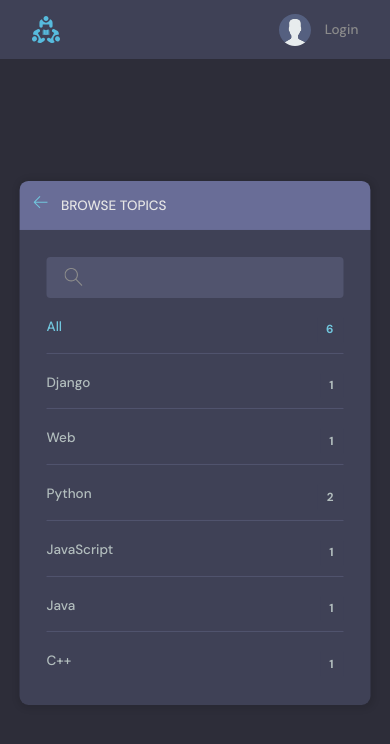
After one commit to yingzex/StudyBuddy, a Django app: page /topics/ in a window 390 px wide. The commit adds this page. Shown: the top 744 px of the page. Run offline with Django 3.2, Linux system fonts and the light colour scheme; data comes from the database, SQL or seed files in the repository.

Commit message:
mobile responsiveness
Signed-off-by: xyz <15109268895x@gmail.com>

```diff
--- a/base/templates/base/home.html
+++ b/base/templates/base/home.html
@@ -10,7 +10,7 @@
         <!-- Room List Start -->
         <div class="roomList">
           <div class="mobile-menu">
-            <form class="header__search">
+            <form action="{% url 'home' %}" class="header__search">
               <label>
                 <svg version="1.1" xmlns="http://www.w3.org/2000/svg" width="32" height="32" viewBox="0 0 32 32">
                   <title>search</title>
@@ -22,8 +22,8 @@
               </label>
             </form>
             <div class="mobile-menuItems">
-              <a class="btn btn--main btn--pill" href="#">Browse Topics</a>
-              <a class="btn btn--main btn--pill" href="#">Recent Activities</a>
+              <a class="btn btn--main btn--pill" href="{% url 'topics' %}">Browse Topics</a>
+              <a class="btn btn--main btn--pill" href="{% url 'activity' %}">Recent Activities</a>
             </div>
           </div>
           <div class="roomList__header">
--- /dev/null
+++ b/base/templates/base/topics.html
@@ -0,0 +1,47 @@
+{% extends 'main.html' %}
+{% block content %}
+<main class="create-room layout">
+  <div class="container">
+    <div class="layout__box">
+      <div class="layout__boxHeader">
+        <div class="layout__boxTitle">
+          <a href="{% url 'home' %}">
+            <svg version="1.1" xmlns="http://www.w3.org/2000/svg" width="32" height="32" viewBox="0 0 32 32">
+              <title>arrow-left</title>
+              <path
+                d="M13.723 2.286l-13.723 13.714 13.719 13.714 1.616-1.611-10.96-10.96h27.625v-2.286h-27.625l10.965-10.965-1.616-1.607z"
+              ></path>
+            </svg>
+          </a>
+          <h3>Browse Topics</h3>
+        </div>
+      </div>
+
+      <div class="topics-page layout__body">
+        <form action="" method="get" class="header__search">
+          <label>
+            <svg version="1.1" xmlns="http://www.w3.org/2000/svg" width="32" height="32" viewBox="0 0 32 32">
+              <title>search</title>
+              <path
+                d="M32 30.586l-10.845-10.845c1.771-2.092 2.845-4.791 2.845-7.741 0-6.617-5.383-12-12-12s-12 5.383-12 12c0 6.617 5.383 12 12 12 2.949 0 5.649-1.074 7.741-2.845l10.845 10.845 1.414-1.414zM12 22c-5.514 0-10-4.486-10-10s4.486-10 10-10c5.514 0 10 4.486 10 10s-4.486 10-10 10z"
+              ></path>
+            </svg>
+            <input name="q" laceholder="Search for topics" />
+          </label>
+        </form>
+
+        <ul class="topics__list">
+          <li>
+            <a href="{% url 'topics' %}" class="active">All <span>{{topics.count}}</span></a>
+          </li>
+          {% for topic in topics %}
+          <li>
+            <a href="{% url 'home' %}?q={{topic.name}}">{{topic.name}} <span>{{topic.room_set.all.count}}</span></a>
+          </li>
+          {% endfor %}
+        </ul>
+      </div>
+    </div>
+  </div>
+</main>
+{% endblock content %}
--- a/base/templates/base/topics_component.html
+++ b/base/templates/base/topics_component.html
@@ -12,7 +12,7 @@
       </li>
       {% endfor %}
     </ul>
-    <a class="btn btn--link" href="topics.html">
+    <a class="btn btn--link" href="{% url 'topics' %}">
       More
       <svg version="1.1" xmlns="http://www.w3.org/2000/svg" width="32" height="32" viewBox="0 0 32 32">
         <title>chevron-down</title>
--- a/base/urls.py
+++ b/base/urls.py
@@ -19,4 +19,7 @@ urlpatterns = [
     path('delete-message/<str:pk>/', views.deleteMessage, name="delete-message"),
 
     path('update-user/', views.updateUser, name="update-user"),
+
+    path('topics/', views.topicsPage, name="topics"),
+    path('activity/', views.activityPage, name="activity"),
 ]
--- a/base/views.py
+++ b/base/views.py
@@ -66,7 +66,7 @@ def home(request):
         Q(topic__name__icontains=q) |
         Q(name__icontains=q) |
         Q(description__icontains=q))
-    topics = Topic.objects.all()
+    topics = Topic.objects.all()[0:5]
     room_count = rooms.count()
     room_messages = Message.objects.filter(Q(room__topic__name__icontains=q))
 
@@ -184,3 +184,12 @@ def updateUser(request):
             form.save()
             return redirect('user-profile',pk=user.id)
     return render(request, 'base/update-user.html', {'form':form})
+
+def topicsPage(request):
+    q = request.GET.get('q') if request.GET.get('q')!=None else '' # get parameter q from url
+    topics = Topic.objects.filter(name__icontains=q)
+    return render(request, 'base/topics.html', {'topics': topics})
+
+def activityPage(request):
+    room_messages = Message.objects.all()
+    return render(request, "base/activity.html", {'room_messages':room_messages})
```
Also changed, not shown: base/templates/base/activity.html (added, +61 -0 lines).
